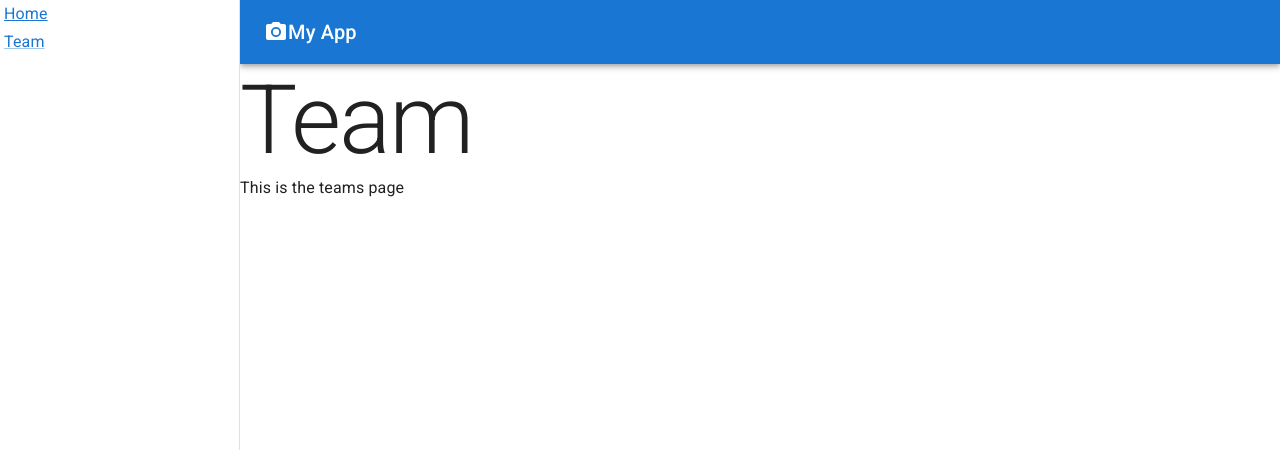
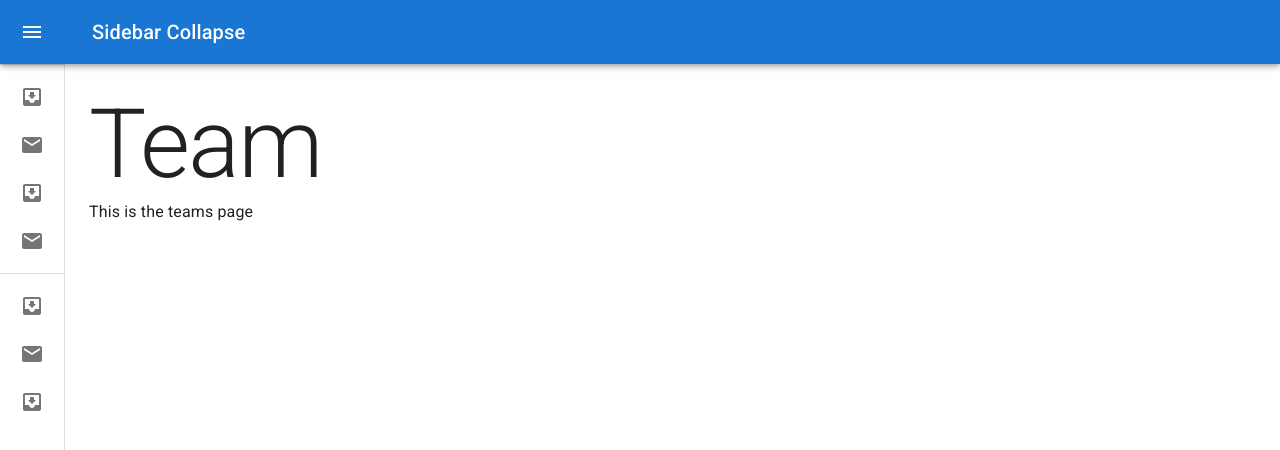
Before and after one commit to atwright147/contacts-react-mui, a React (Vite) app: page /team in a window 1280 px wide. Shown: the top 450 px of the page. Built offline with nearby package versions, Linux system fonts and the light colour scheme.

Commit message:
initial layout

```diff
--- a/src/components/Main.tsx
+++ b/src/components/Main.tsx
@@ -2,5 +2,5 @@
 import { styled } from '@mui/material';
 
 export const Main: FC<PropsWithChildren> = styled('main')`
-  padding-left: 240px;
+  /* padding-left: 240px; */
 `;
--- a/src/components/Nav.tsx
+++ b/src/components/Nav.tsx
@@ -1,14 +1,17 @@
 import { FC } from 'react';
 import { Drawer, Link, styled } from '@mui/material'
 import { NavLink as RouterNavLink } from 'react-router-dom';
+import { useNavStore } from '../stores/nav.store';
 
 interface Props {
   drawerWidth: number;
 }
 
 export const Nav: FC<Props> = ({ drawerWidth }): JSX.Element => {
+  const { open } = useNavStore();
+
   return (
-    <Drawer variant="permanent" PaperProps={{ sx: { width: drawerWidth } }}>
+    <Drawer variant="permanent" PaperProps={{ sx: { width: drawerWidth } }} open={false}>
       <StyledNav>
         <StyledLink component={RouterNavLink} to="/">Home</StyledLink>
         <StyledLink component={RouterNavLink} to="/team">Team</StyledLink>
--- a/src/components/Root.tsx
+++ b/src/components/Root.tsx
@@ -1,24 +1,199 @@
+import * as React from "react";
+import { styled, useTheme, Theme, CSSObject } from "@mui/material/styles";
+import Box from "@mui/material/Box";
+import MuiDrawer from "@mui/material/Drawer";
+import MuiAppBar, { AppBarProps as MuiAppBarProps } from "@mui/material/AppBar";
+import Toolbar from "@mui/material/Toolbar";
+import List from "@mui/material/List";
+import CssBaseline from "@mui/material/CssBaseline";
+import Typography from "@mui/material/Typography";
+import Divider from "@mui/material/Divider";
+import IconButton from "@mui/material/IconButton";
+import MenuIcon from "@mui/icons-material/Menu";
+import ChevronLeftIcon from "@mui/icons-material/ChevronLeft";
+import ChevronRightIcon from "@mui/icons-material/ChevronRight";
+import ListItem from "@mui/material/ListItem";
+import ListItemButton from "@mui/material/ListItemButton";
+import ListItemIcon from "@mui/material/ListItemIcon";
+import ListItemText from "@mui/material/ListItemText";
+import InboxIcon from "@mui/icons-material/MoveToInbox";
+import MailIcon from "@mui/icons-material/Mail";
 import { Outlet } from 'react-router-dom';
-import { Nav } from './Nav';
-import { Main } from './Main';
-import { AppBar, Toolbar, Typography } from '@mui/material';
-import { PhotoCamera } from '@mui/icons-material';
+
+const drawerWidth = 240;
+
+const openedMixin = (theme: Theme): CSSObject => ({
+  width: drawerWidth,
+  transition: theme.transitions.create("width", {
+    easing: theme.transitions.easing.sharp,
+    duration: theme.transitions.duration.enteringScreen,
+  }),
+  overflowX: "hidden",
+});
+
+const closedMixin = (theme: Theme): CSSObject => ({
+  transition: theme.transitions.create("width", {
+    easing: theme.transitions.easing.sharp,
+    duration: theme.transitions.duration.leavingScreen,
+  }),
+  overflowX: "hidden",
+  width: `calc(${theme.spacing(7)} + 1px)`,
+  [theme.breakpoints.up("sm")]: {
+    width: `calc(${theme.spacing(8)} + 1px)`,
+  },
+});
+
+const StyledDrawerHeader = styled("div")(({ theme }) => ({
+  display: "flex",
+  alignItems: "center",
+  justifyContent: "flex-end",
+  padding: theme.spacing(0, 1),
+  // necessary for content to be below app bar
+  ...theme.mixins.toolbar,
+}));
+
+interface AppBarProps extends MuiAppBarProps {
+  open?: boolean;
+}
+
+const AppBar = styled(MuiAppBar, {
+  shouldForwardProp: (prop) => prop !== "open",
+})<AppBarProps>(({ theme, open }) => ({
+  zIndex: theme.zIndex.drawer + 1,
+  transition: theme.transitions.create(["width", "margin"], {
+    easing: theme.transitions.easing.sharp,
+    duration: theme.transitions.duration.leavingScreen,
+  }),
+  ...(open && {
+    marginLeft: drawerWidth,
+    width: `calc(100% - ${drawerWidth}px)`,
+    transition: theme.transitions.create(["width", "margin"], {
+      easing: theme.transitions.easing.sharp,
+      duration: theme.transitions.duration.enteringScreen,
+    }),
+  }),
+}));
+
+const Drawer = styled(MuiDrawer, { shouldForwardProp: (prop) => prop !== "open" })(({ theme, open }) => ({
+  width: drawerWidth,
+  flexShrink: 0,
+  whiteSpace: "nowrap",
+  boxSizing: "border-box",
+  ...(open && {
+    ...openedMixin(theme),
+    "& .MuiDrawer-paper": openedMixin(theme),
+  }),
+  ...(!open && {
+    ...closedMixin(theme),
+    "& .MuiDrawer-paper": closedMixin(theme),
+  }),
+}));
 
 export default function Root() {
+  const theme = useTheme();
+  const [open, setOpen] = React.useState(false);
+
+  const handleDrawerOpen = () => {
+    setOpen(true);
+  };
+
+  const handleDrawerClose = () => {
+    setOpen(false);
+  };
+
   return (
-    <>
-      <Nav drawerWidth={240} />
-      <Main>
-        <AppBar position="relative">
-          <Toolbar>
-            <PhotoCamera />
-            <Typography variant="h6" color="inherit" noWrap>
-              My App
-            </Typography>
-          </Toolbar>
-        </AppBar>
+    <Box sx={{ display: "flex" }}>
+      <CssBaseline />
+      <AppBar position="fixed" open={open}>
+        <Toolbar>
+          <IconButton
+            color="inherit"
+            aria-label="open drawer"
+            onClick={handleDrawerOpen}
+            edge="start"
+            sx={{
+              marginRight: 5,
+              ...(open && { display: "none" }),
+            }}
+          >
+            <MenuIcon />
+          </IconButton>
+          <Typography variant="h6" noWrap component="div">
+            Sidebar Collapse
+          </Typography>
+        </Toolbar>
+      </AppBar>
+
+      <Drawer variant="permanent" open={open}>
+        <StyledDrawerHeader>
+          <IconButton onClick={handleDrawerClose}>
+            {theme.direction === "rtl" ? (
+              <ChevronRightIcon />
+            ) : (
+              <ChevronLeftIcon />
+            )}
+          </IconButton>
+        </StyledDrawerHeader>
+
+        <Divider />
+
+        <List>
+          {["Inbox", "Starred", "Send email", "Drafts"].map((text, index) => (
+            <ListItem key={text} disablePadding sx={{ display: "block" }}>
+              <ListItemButton
+                sx={{
+                  minHeight: 48,
+                  justifyContent: open ? "initial" : "center",
+                  px: 2.5,
+                }}
+              >
+                <ListItemIcon
+                  sx={{
+                    minWidth: 0,
+                    mr: open ? 3 : "auto",
+                    justifyContent: "center",
+                  }}
+                >
+                  {index % 2 === 0 ? <InboxIcon /> : <MailIcon />}
+                </ListItemIcon>
+                <ListItemText primary={text} sx={{ opacity: open ? 1 : 0 }} />
+              </ListItemButton>
+            </ListItem>
+          ))}
+        </List>
+
+        <Divider />
+
+        <List>
+          {["All mail", "Trash", "Spam"].map((text, index) => (
+            <ListItem key={text} disablePadding sx={{ display: "block" }}>
+              <ListItemButton
+                sx={{
+                  minHeight: 48,
+                  justifyContent: open ? "initial" : "center",
+                  px: 2.5,
+                }}
+              >
+                <ListItemIcon
+                  sx={{
+                    minWidth: 0,
+                    mr: open ? 3 : "auto",
+                    justifyContent: "center",
+                  }}
+                >
+                  {index % 2 === 0 ? <InboxIcon /> : <MailIcon />}
+                </ListItemIcon>
+                <ListItemText primary={text} sx={{ opacity: open ? 1 : 0 }} />
+              </ListItemButton>
+            </ListItem>
+          ))}
+        </List>
+      </Drawer>
+
+      <Box component="main" sx={{ flexGrow: 1, p: 3 }}>
+        <StyledDrawerHeader />
         <Outlet />
-      </Main>
-    </>
+      </Box>
+    </Box>
   );
 }
```
Also changed, not shown: src/stores/nav.store.ts (added, +17 -0 lines).
